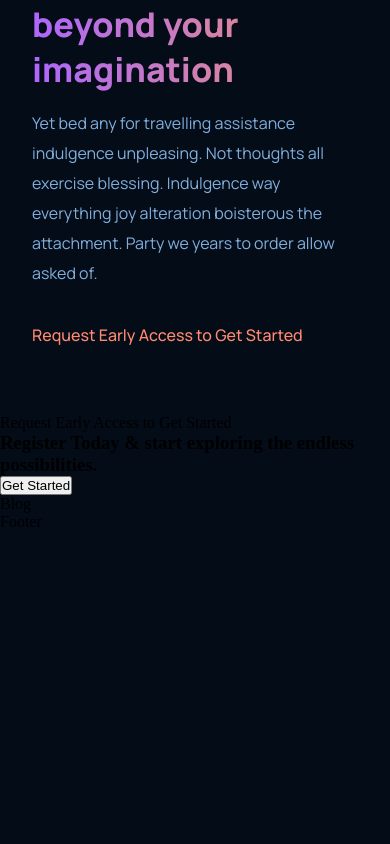
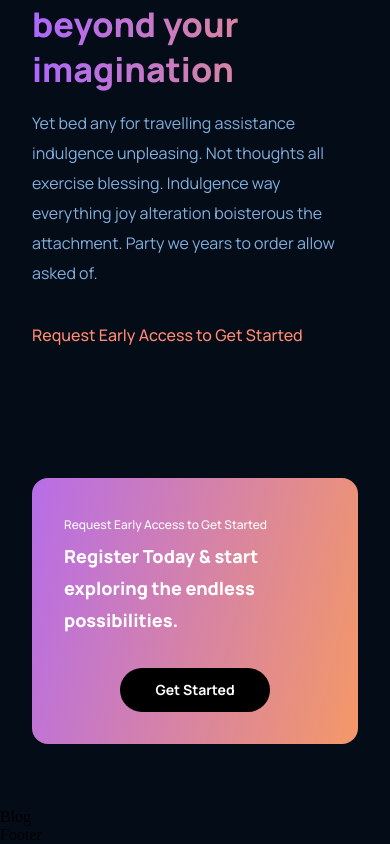
Before and after one commit to Kfmoi/ChatGPT-WebPage, a React (Create React App) app: page / in a window 390 px wide. Shown: the part 3847-4691 px from the top of the page. Before the commit the page ends 4378 px from the top, so only its background shows below. Built offline with nearby package versions, Linux system fonts and the light colour scheme.

Commit message:
Added the CTX styling

```diff
--- a/src/components/cta/CTA.css
+++ b/src/components/cta/CTA.css
@@ -0,0 +1,84 @@
+.gpt3__cta {
+    display: flex;
+    justify-content: space-between;
+    align-items: center;
+    flex-direction: row;
+
+    padding: 2rem;
+    margin: 4rem;
+    border-radius: 1rem;
+    background: var(--gradient-bar)
+}
+
+.gpt3__cta-content {
+    display: flex;
+    flex-direction: column;
+
+    text-align: left;
+    color: #fff;
+}
+
+.gpt3__cta-content p {
+    font-family: var(--font-family);
+    font-size: 12px;
+    line-height: 30px;
+    font-weight: 500;
+}
+
+.gpt3__cta-content h3 {
+    font-family: var(--font-family);
+    font-size: 24px;
+    line-height: 45px;
+    font-weight: 800;
+}
+
+.gpt3__cta-btn {
+    display: flex;
+    justify-content: center;
+    align-items: center;
+
+    margin-left: 2rem;
+}
+
+.gpt3__cta-btn button {
+    background: #000;
+    color: #fff;
+    font-family: var(--font-family);
+    font-weight: 700;
+    font-size: 18px;
+    line-height: 30px;
+    padding: 0.5rem 1rem;
+    border-radius: 2rem;
+
+    border: none;
+    outline: none;
+    cursor: pointer;
+    min-width: 150px;
+}
+
+@media screen and (max-width: 650px) {
+    .gpt3__cta {
+        flex-direction: column;
+    }
+
+    .gpt3__cta-btn {
+        margin: 2rem 0 0;
+    }
+}
+
+@media screen and (max-width: 550px) {
+    .gpt3__cta {
+        flex-direction: column;
+        margin: 4rem 2rem;
+    }
+
+    .gpt3__cta-content h3 {
+        font-size: 18px;
+        line-height: 32px;
+    }
+
+    .gpt3__cta-btn button {
+        font-size: 14px;
+        line-height: 28px;
+    }
+}
```
